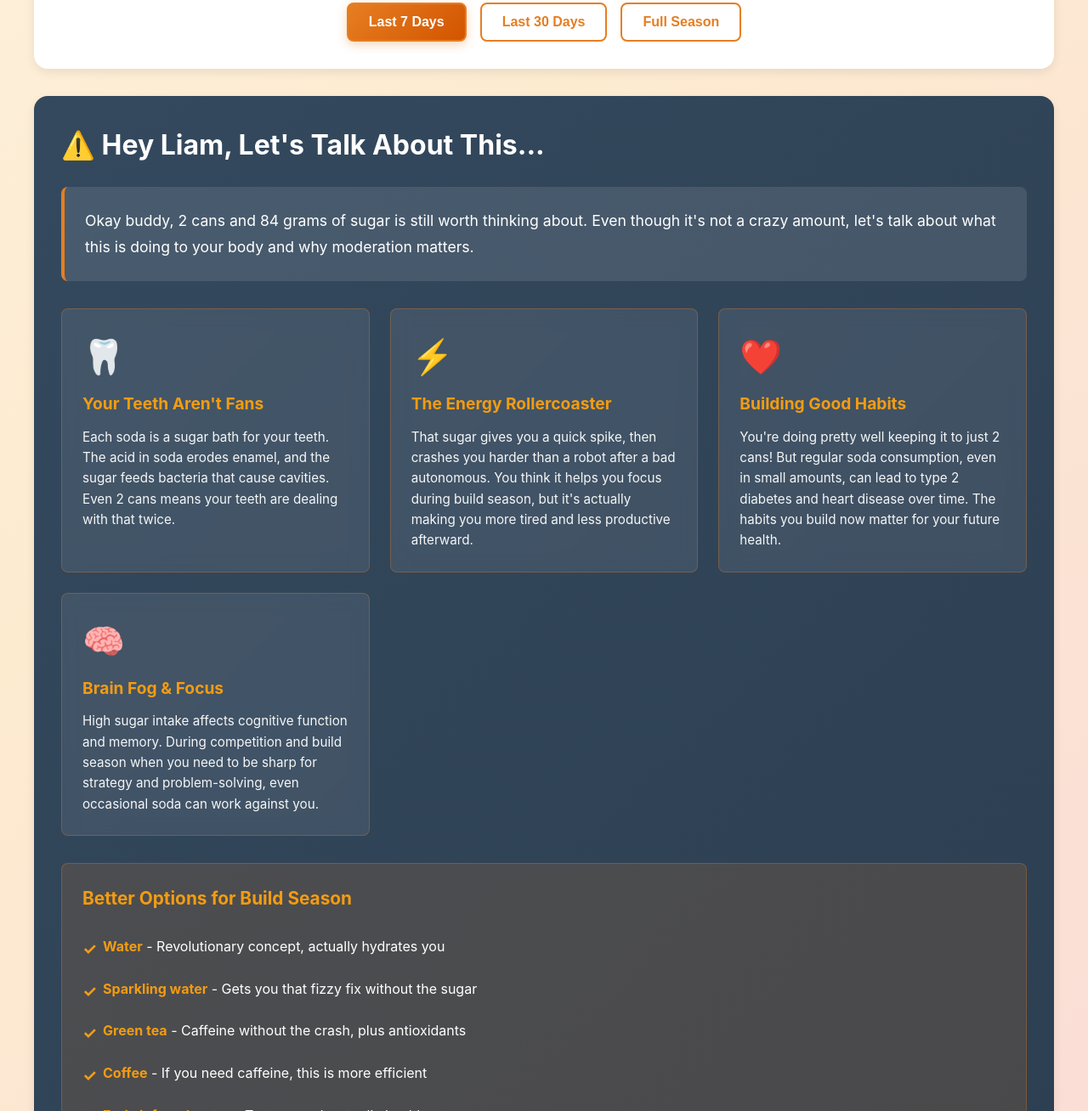
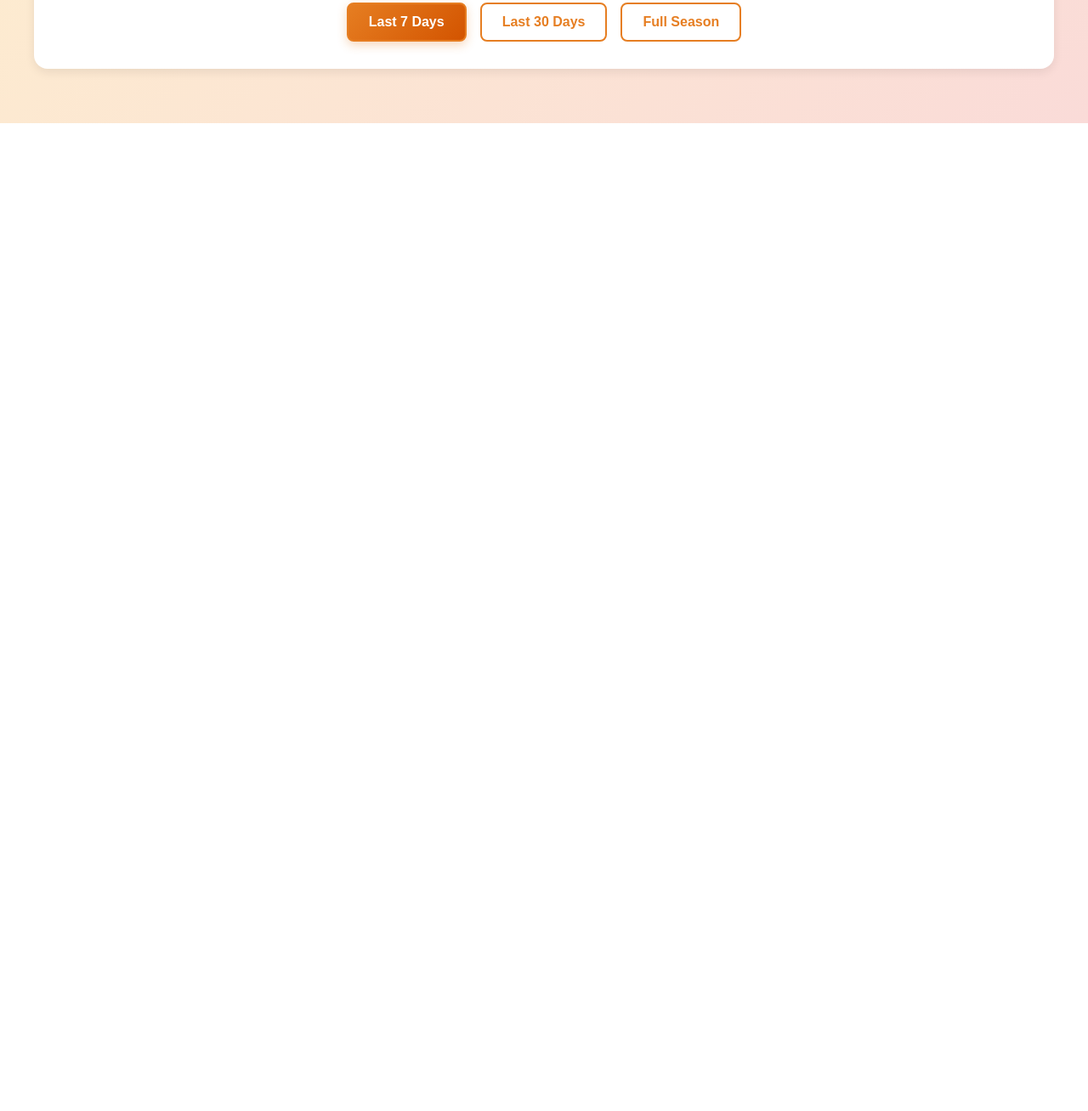
Before and after one commit to chrisn98/LiamSodaTracker, a plain HTML site: page index.html in a window 1280 px wide. Shown: the part 1492-2800 px from the top of the page at 85% size. After the commit the page ends 1637 px from the top, so only its background shows below. Drawn offline with nearby package versions, Linux system fonts and the light colour scheme.

Commit message:
remove help section

```diff
--- a/index.html
+++ b/index.html
@@ -634,86 +634,6 @@
             </div>
         </div>
 
-        <div class="stats-section warning-section">
-            <h2>⚠️ Hey Liam, Let's Talk About This...</h2>
-            <div class="warning-content">
-                <p class="intro-text">
-                    Okay buddy, 2 cans and 84 grams of sugar is still worth thinking about.
-                    Even though it's not a crazy amount, let's talk about what this is doing to your body
-                    and why moderation matters.
-                </p>
-
-                <div class="health-impacts">
-                    <div class="impact-card">
-                        <div class="impact-icon">🦷</div>
-                        <h3>Your Teeth Aren't Fans</h3>
-                        <p>
-                            Each soda is a sugar bath for your teeth. The acid in soda erodes enamel,
-                            and the sugar feeds bacteria that cause cavities. Even 2 cans means your teeth
-                            are dealing with that twice.
-                        </p>
-                    </div>
-
-                    <div class="impact-card">
-                        <div class="impact-icon">⚡</div>
-                        <h3>The Energy Rollercoaster</h3>
-                        <p>
-                            That sugar gives you a quick spike, then crashes you harder than a robot
-                            after a bad autonomous. You think it helps you focus during build season,
-                            but it's actually making you more tired and less productive afterward.
-                        </p>
-                    </div>
-
-                    <div class="impact-card">
-                        <div class="impact-icon">❤️</div>
-                        <h3>Building Good Habits</h3>
-                        <p>
-                            You're doing pretty well keeping it to just 2 cans! But regular soda consumption,
-                            even in small amounts, can lead to type 2 diabetes and heart disease over time.
-                            The habits you build now matter for your future health.
-                        </p>
-                    </div>
-
-                    <div class="impact-card">
-                        <div class="impact-icon">🧠</div>
-                        <h3>Brain Fog & Focus</h3>
-                        <p>
-                            High sugar intake affects cognitive function and memory. During competition and
-                            build season when you need to be sharp for strategy and problem-solving,
-                            even occasional soda can work against you.
-                        </p>
-                    </div>
-                </div>
-
-                <div class="alternatives">
-                    <h3>Better Options for Build Season</h3>
-                    <ul>
-                        <li><strong>Water</strong> - Revolutionary concept, actually hydrates you</li>
-                        <li><strong>Sparkling water</strong> - Gets you that fizzy fix without the sugar</li>
-                        <li><strong>Green tea</strong> - Caffeine without the crash, plus antioxidants</li>
-                        <li><strong>Coffee</strong> - If you need caffeine, this is more efficient</li>
-                        <li><strong>Fruit-infused water</strong> - Tastes good, actually healthy</li>
-                    </ul>
-                </div>
-
-                <div class="challenge">
-                    <h3>🎯 Challenge for Next Season</h3>
-                    <p>
-                        You're already doing great keeping it to just 2 cans! Can you challenge yourself to
-                        try the alternatives above and see if you can make it through a whole season with
-                        zero sodas? Track it like you'd track robot performance metrics. Your body (and your team)
-                        will thank you when you have more consistent energy and focus.
-                    </p>
-                </div>
-
-                <p class="footer-note">
-                    We're tracking this because we care about you, Liam. FRC is a marathon, not a sprint.
-                    Take care of yourself! 🤖💙
-                </p>
-            </div>
-        </div>
-    </div>
-
     <script src="https://cdnjs.cloudflare.com/ajax/libs/Chart.js/3.9.1/chart.min.js"></script>
     <script>
         // Function to calculate and update overall statistics from the table
```
